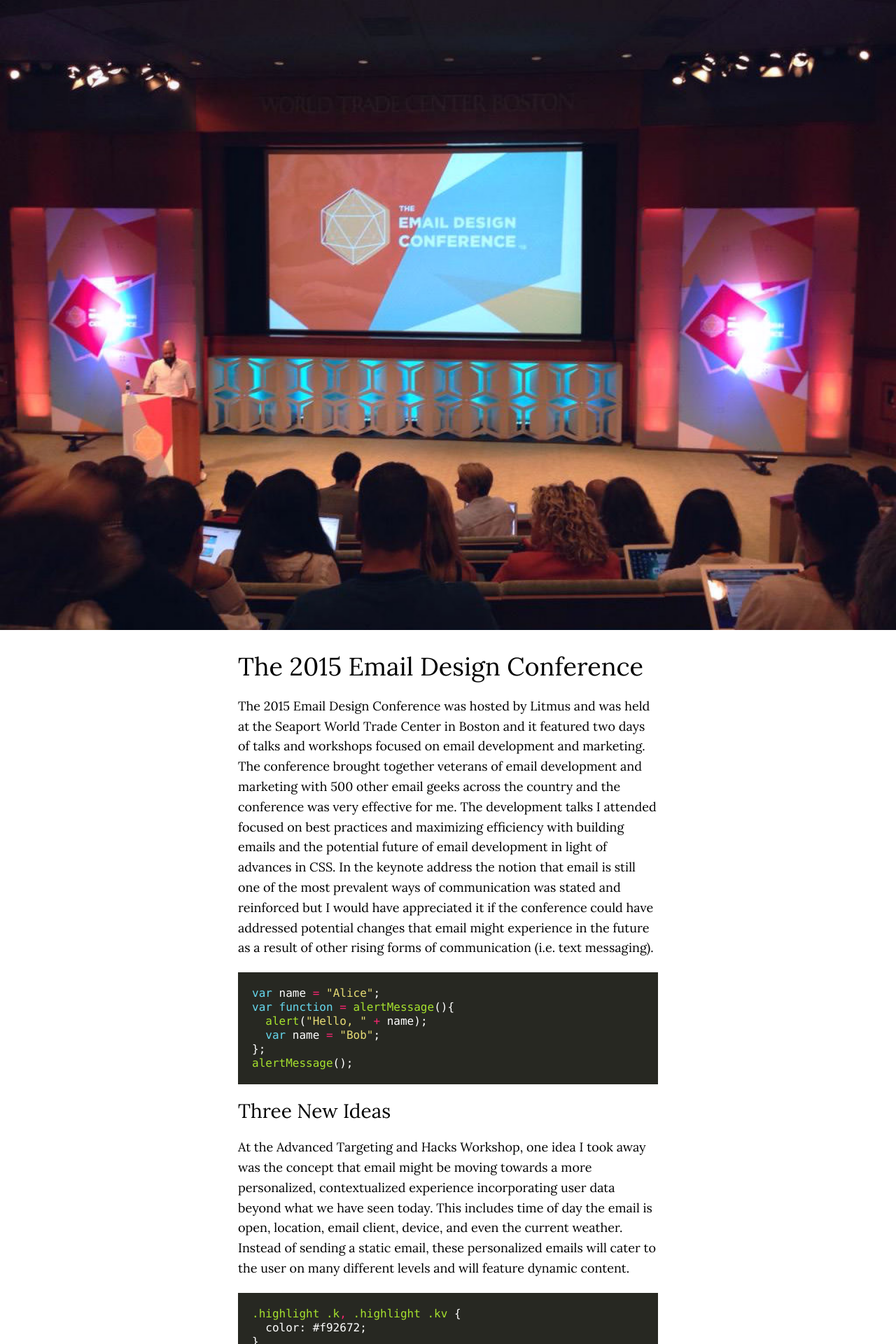
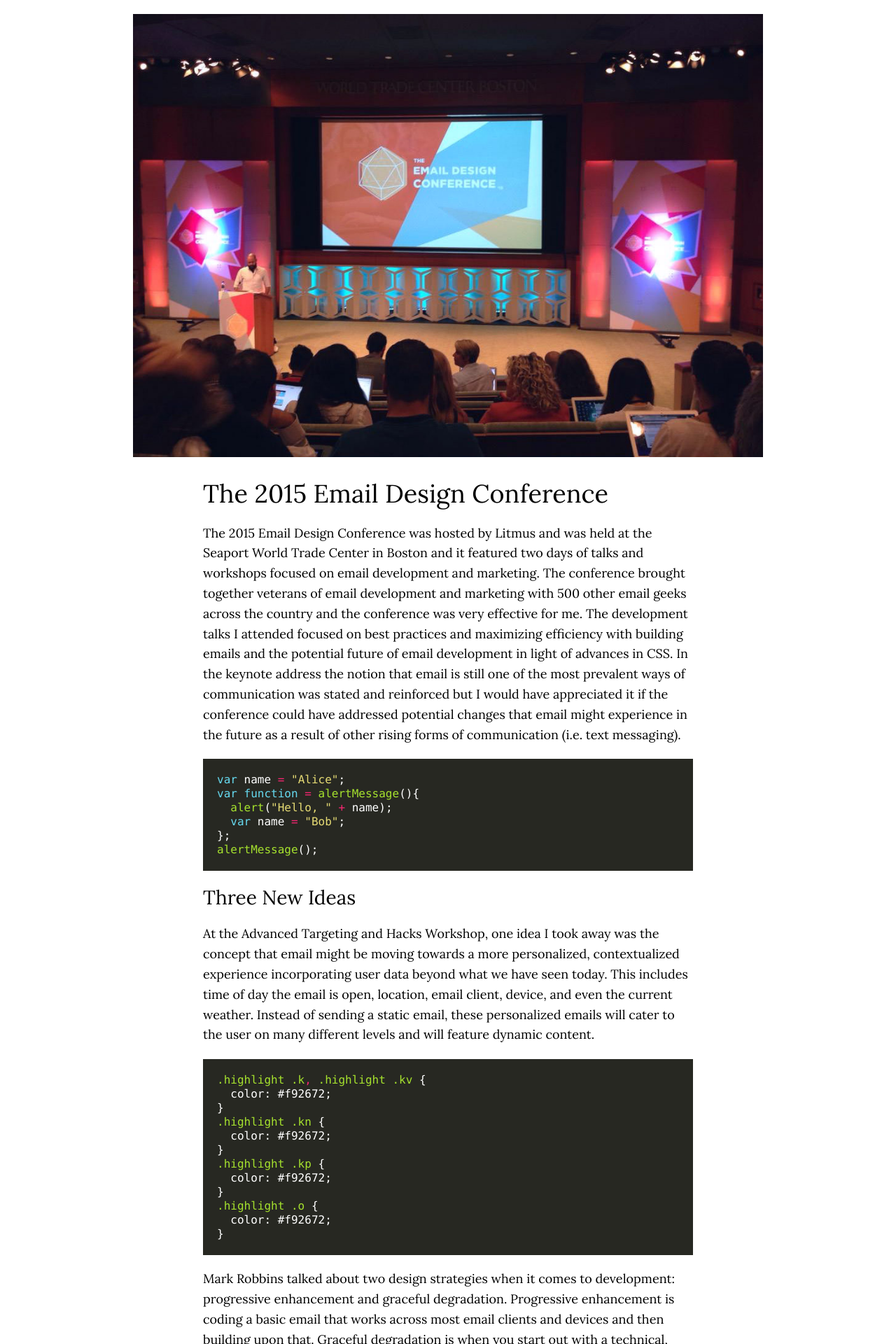
Before and after one commit to bdjang/benjamin-djang, a Jekyll site: the page built from index.html, in a window 1280 px wide. Shown: the top 1920 px of the page at 70% size. Built offline with Jekyll 4.4.1, drawn with Linux system fonts in a browser that asks for light colours; the list of posts is cut into pages by our own code.

Commit message:
Adjust layout size; update permalink

```diff
--- a/_posts/2015-09-07-tedc15.markdown
+++ b/_posts/2015-09-07-tedc15.markdown
@@ -3,7 +3,7 @@ layout: post
 title:  "The Email Design Conference - 2015"
 date:   2015-09-07 16:00:00
 categories: jekyll update
-permalink: tedc15
+permalink: a1
 ---
 
 ![The Email Design Conference - 2015](/img/tedc15_mini.jpg)
--- a/css/main.scss
+++ b/css/main.scss
@@ -7,9 +7,9 @@ $pad: 20px;
 
 /* Import partials from `sass_dir` (defaults to `_sass`) */
 @import
-        "reset",
-        "variables",
-        "grids"
+	"reset",
+	"variables",
+	"grids"
 ;
 
 html, html a {
@@ -110,7 +110,6 @@ header, footer {
 	}
 }
 footer {
-	border-top: 5px solid #768195;
 	margin-top: $pad;
 	p {
 		font-size: 12px;
@@ -141,13 +140,18 @@ footer {
 	margin-bottom: $pad;
 }
 .blogStory {
-	p:nth-child(1) { /* Removes padding for top blogStory image */
-		padding: 0;
+	p:nth-child(1) { /* Styles for top blogStory image */
+		padding: 20px 0 0 0;
+		margin: 0 auto;
+		max-width: 900px;
 	}
 	p:nth-child(n+2), h1, h2 {
-		max-width: 600px;
+		max-width: 700px;
 		margin: $pad auto; /* Added this code to accomodate post margins */
 	}
+}
+.highlight {
+	width: 700px;
 }
 .disabled {
 	display: none;
```
